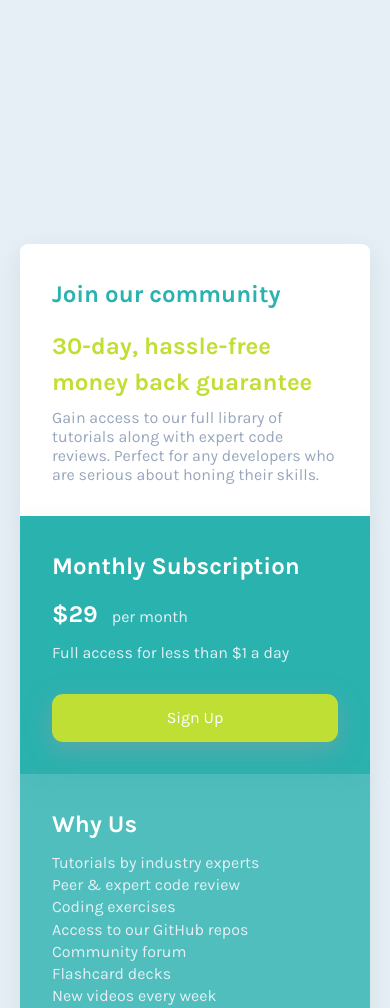
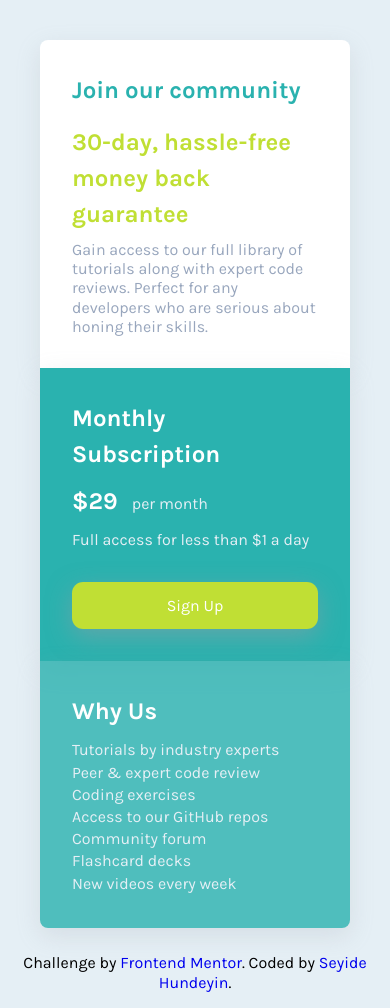
Before and after one commit to SeyideHundeyin/Price-grid-component-with-CSS-grid-Sass, a website: page index.html in a window 390 px wide. Shown: the top 1008 px of the page. Drawn offline with Linux system fonts and the light colour scheme.

Commit message:
responsiveness

```diff
--- a/scss/style.scss
+++ b/scss/style.scss
@@ -90,12 +90,13 @@ body{
 }
 
 @media (max-width: 48rem){
-  .main{
-    display: flex;
-    flex-direction: column;
-    padding: 1.25rem;
-    margin-top: 13.75rem;
-    margin-bottom: 13.75rem;
+  .main {
+    display:grid;
+    grid-template-areas: 'first'
+    'second'
+    'third';
+    padding: 2.5rem;
+    height: auto;
   }
   .monthly{
     border-bottom-left-radius: 0;
```
Also changed, not shown: css/css/style.css.
